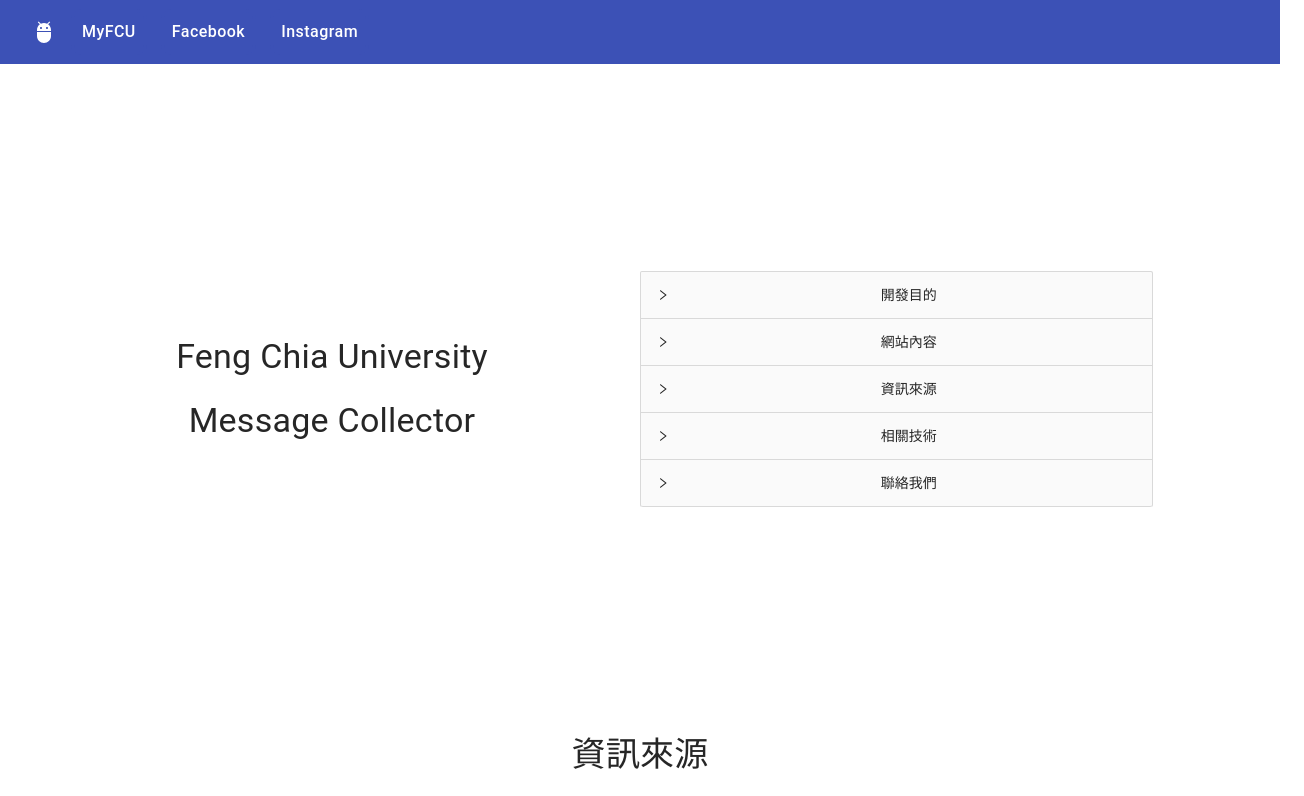
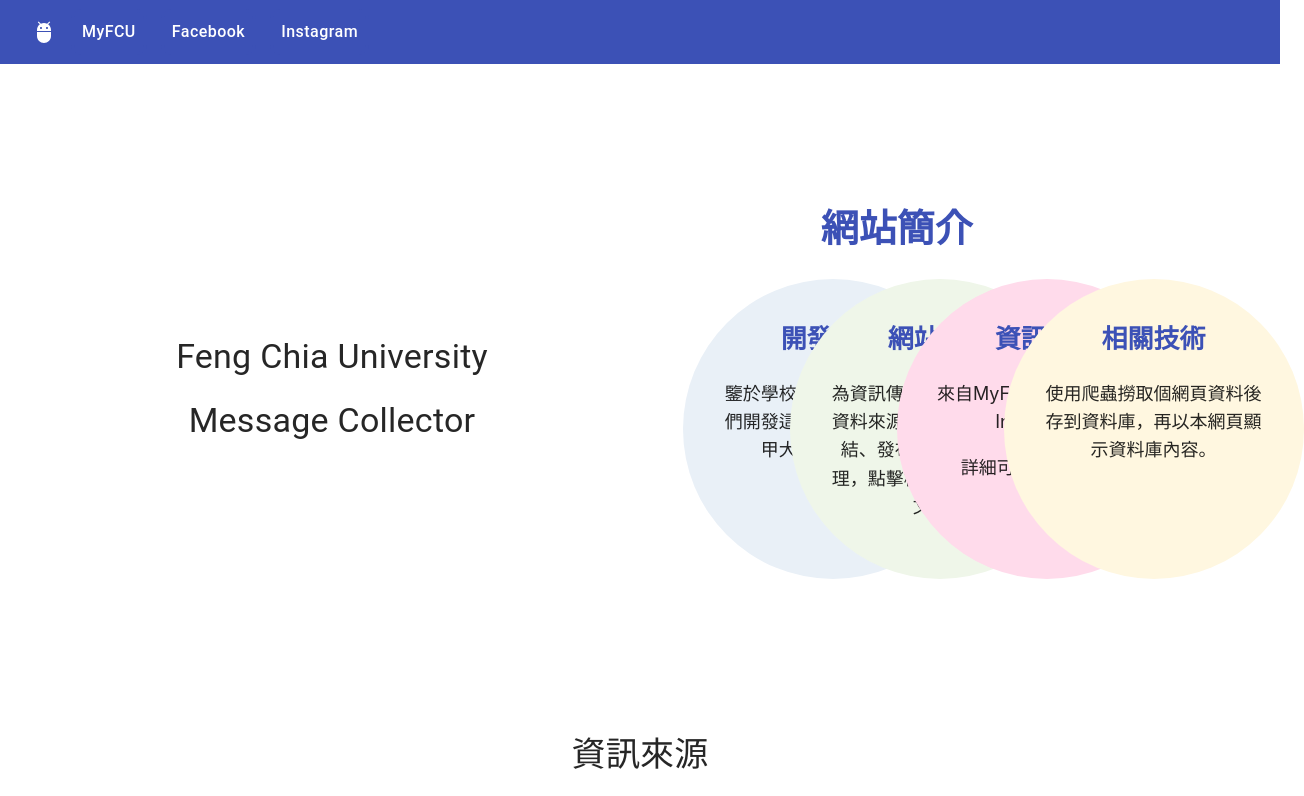
Before and after one commit to mark0613/FCUMC_Web, a React (Create React App) app: page / in a window 1280 px wide. Shown: the top 796 px of the page, 1304 px wide, since content can reach past the window. Built offline with nearby package versions, Linux system fonts and the light colour scheme.

Commit message:
change: Display the intro by circle.

```diff
--- a/src/components/Home/Intro.js
+++ b/src/components/Home/Intro.js
@@ -1,79 +1,106 @@
 import React from 'react';
 
-import { Collapse } from 'antd';
+import {
+    Box,
+    Grid,
+} from '@mui/material';
 
-import {
-    Typography,
-    Accordion,
-    AccordionSummary,
-    AccordionDetails,
-} from '@mui/material';
-import ExpandMoreIcon from '@mui/icons-material/ExpandMore';
-
-const accordions = [
+const intro = [
     {
-        key : "why",
-        summary : "開發目的",
-        detail : "鑒於學校資訊分散，因此我們開發這個網站用於彙整逢甲大學相關資訊。",
+        key : 'why',
+        title : '開發目的',
+        content : '鑒於學校資訊分散，因此我們開發這個網站用於彙整逢甲大學相關資訊。',
+        color: '#E9F0F7'
     },
     {
-        key : "what",
-        summary : "網站內容",
-        detail : "為了達到資訊傳達的正確性，我們僅僅將資料來源的文章「標題、連結、發布時間」抓取下來並整理成表格，點擊標題即可前往來源文章。",
+        key : 'what',
+        title : '網站內容',
+        content : '為資訊傳達的正確性，僅將資料來源的文章「標題、連結、發布時間」抓取並整理，點擊標題即可前往來源文章。',
+        color: '#EFF6E9'
     },
     {
-        key : "where",
-        summary : "資訊來源",
-        detail : "來自MyFCU、Facebook、Instagram。",
+        key : 'where',
+        title : '資訊來源',
+        content : (
+            <>
+                <p>來自MyFCU、Facebook、Instagram。</p>
+                <p>詳細可參考: 詳細來源</p>
+            </>
+        ),
+        color: '#FFDBEB'
     },
     {
-        key : "how",
-        summary : "相關技術",
-        detail : "使用爬蟲撈取個網頁資料後存到資料庫，再以本網頁顯示資料庫內容。",
+        key : 'how',
+        title : '相關技術',
+        content : '使用爬蟲撈取個網頁資料後存到資料庫，再以本網頁顯示資料庫內容。',
+        color: '#FFF7E0'
     },
-    {
-        key : "who",
-        summary : "聯絡我們",
-        detail : (
-            <>
-                <p>Email: project1618033988@gmail.com</p>
-                <p>Github: </p>
-            </>
-        ),
-    },
-]
+];
 
-const { Panel } = Collapse;
-
-export function Intro(props) {
-    const result = [];
-    for (let acc of accordions) {
-        result.push(
-            // <Accordion expanded={props.expanded === acc.key} onChange={props.handleChange(acc.key)} sx={{ textAlign: 'left' }}>
-            //     <AccordionSummary expandIcon={<ExpandMoreIcon />} >
-            //         <Typography variant='h6' sx={{ width: '33%', flexShrink: 0 }}>
-            //             {acc.summary}
-            //         </Typography>
-            //     </AccordionSummary>
-            //     <AccordionDetails>
-            //         <Typography>
-            //             {acc.detail}
-            //         </Typography>
-            //     </AccordionDetails>
-            // </Accordion>
-
-            <Panel header={acc.summary} key={acc.key}>
-                <p>{acc.detail}</p>
-            </Panel>
-        )
-
-    }
-    let text = "Hello"
+export function Intro() {
     return (
-        <Collapse accordion>
-            {result}
-        </Collapse>
-
-    );
-
+        <Grid
+            container
+            direction='row'
+            justifyContent='center'
+            alignItems='center'
+            sx={{ height: 600 }}
+        >
+            <Grid item xs={0} lg={1} />
+            <Grid item xs={12} lg={10}>
+                <Box
+                    sx={{
+                        fontSize: '38px',
+                        color: '#3C51B6',
+                        fontWeight: 'bold',
+                        marginBottom: "20px",
+                    }}
+                >
+                    網站簡介
+                </Box>
+                <Grid
+                    container
+                    direction='row'
+                    justifyContent='center'
+                    alignItems='center'
+                >
+                    {intro.map(item => (
+                    <Grid
+                        item
+                        xs={12} md={6} lg={3}
+                    >
+                        <Box
+                            bgcolor={item.color}
+                            sx={{
+                                height: 300,
+                                width: 300,
+                                padding: '40px',
+                                borderRadius: '100%'
+                            }}
+                        >
+                            <Box
+                                sx={{
+                                    fontSize: '26px',
+                                    color: '#3C51B6',
+                                    fontWeight: 'bold',
+                                    marginBottom: "20px",
+                                }}
+                            >
+                                {item.title}
+                            </Box>
+                            <Box
+                                sx={{
+                                    fontSize: '18px'
+                                }}
+                            >
+                                {item.content}
+                            </Box>
+                        </Box>
+                    </Grid>
+                ))}
+                </Grid>
+            </Grid>
+            <Grid item xs={0} lg={1} />
+        </Grid>
+    )
 }
```
